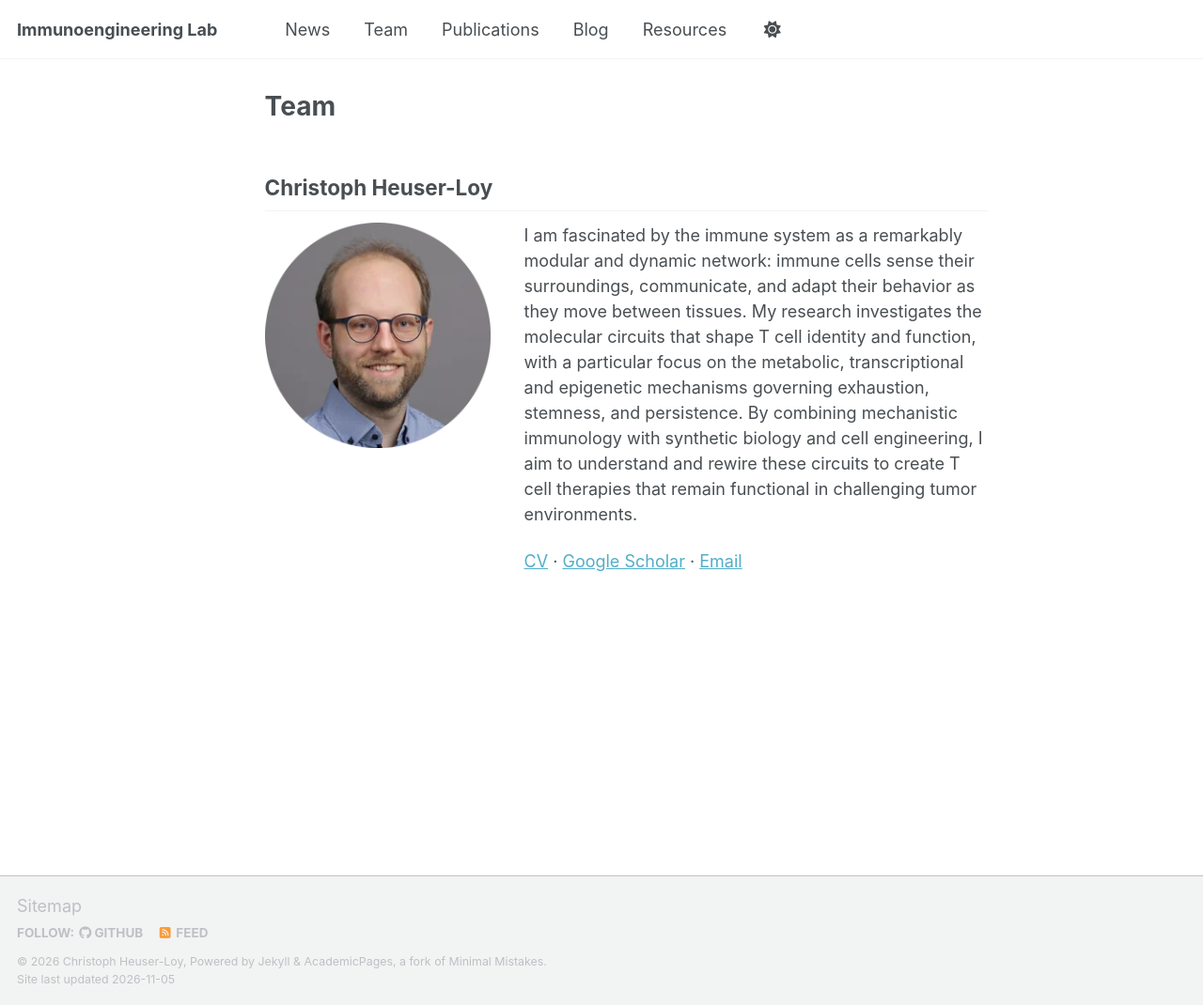
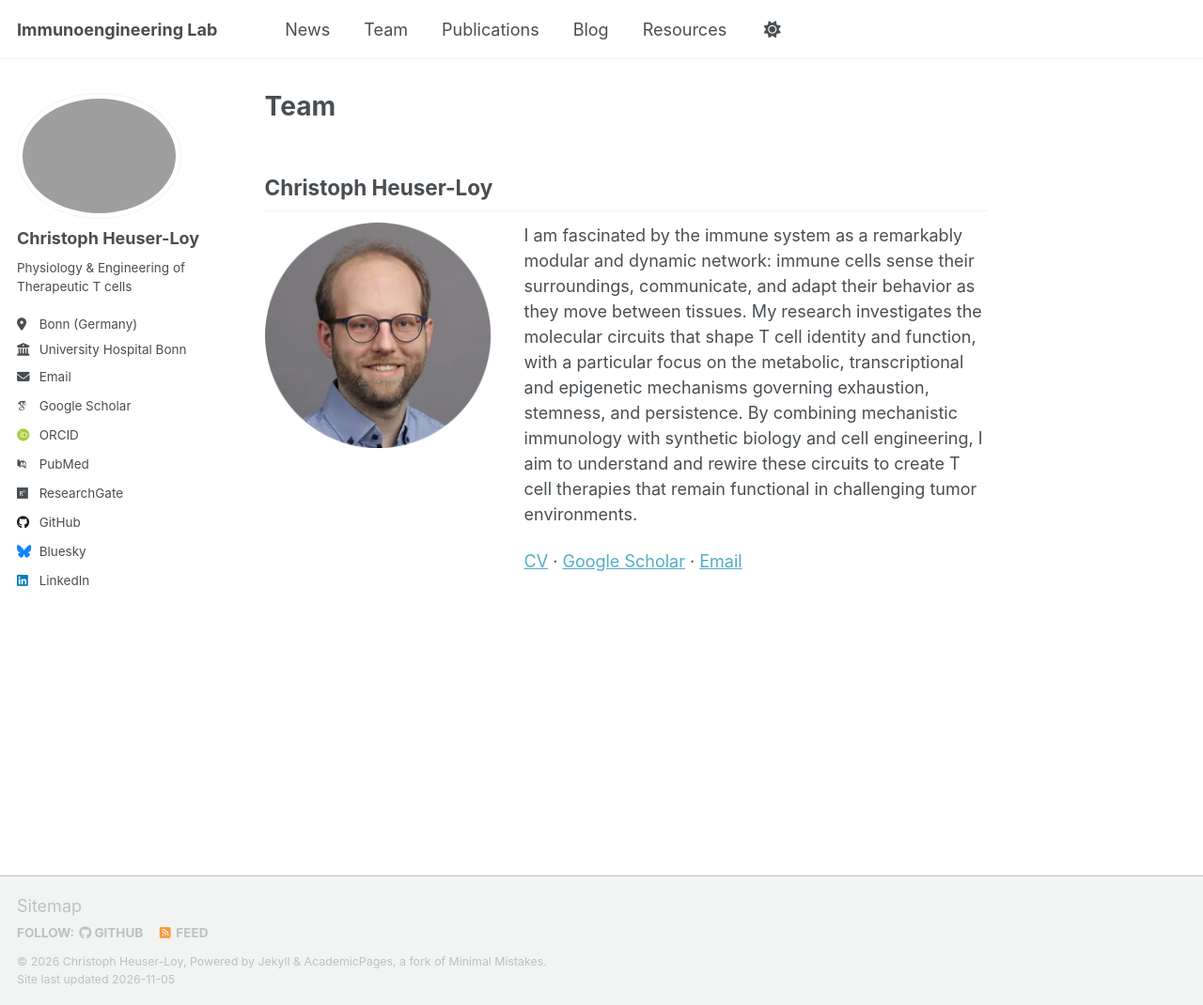
Before and after one commit to cheuserloy/cheuserloy.github.io, a Jekyll site: the page built from _pages/team.md, in a window 1280 px wide and 1070 px high. Shown: the whole window at 94% size. Built offline with Jekyll 4.4.1, drawn with Linux system fonts in a browser that asks for light colours; some web fonts are replaced; a script that is not in the unit is left out.

Commit message:
Enable author profile and enhance Pratikkha's section
Updated author profile visibility and added profile layout for Pratikkha Natua.

```diff
--- a/_pages/team.md
+++ b/_pages/team.md
@@ -25,15 +25,28 @@
   </div>
 
 </div>
+
 <!--
----
 
 ## Pratikkha Natua
 **MSc student** · Since 10/2026
 
-Pratikkha is studying Biomedical Sciences at Bonn-Rhein-Sieg University of Applied Sciences. With a particular interest in T cell therapies and mitochondrial biology, she is working on the optimization of our metabolic assays to establish a robust foundation for subsequent inhibitor screens.
+<div class="profile-layout">
 
-[Email](mailto:pnatua@uni-bonn.de)
+  <div class="profile-layout__portrait">
+    <img src="/images/pn.jpg" alt="Pratikkha Natua">
+  </div>
+
+  <div class="profile-layout__text">
+    <p>
+      Pratikkha is studying Biomedical Sciences at Bonn-Rhein-Sieg University of Applied Sciences. With a particular interest in T cell therapies and mitochondrial biology, she is working on the optimization of our metabolic assays to establish a robust foundation for subsequent inhibitor screens.
+    </p>
+    <p>
+      <a href="mailto:pnatua@uni-bonn.de">Email</a>
+    </p>
+  </div>
+
+</div>
 -->
 
 <!--
```
Also changed, not shown: other parts of _pages/team.md (+1 -1 lines).
